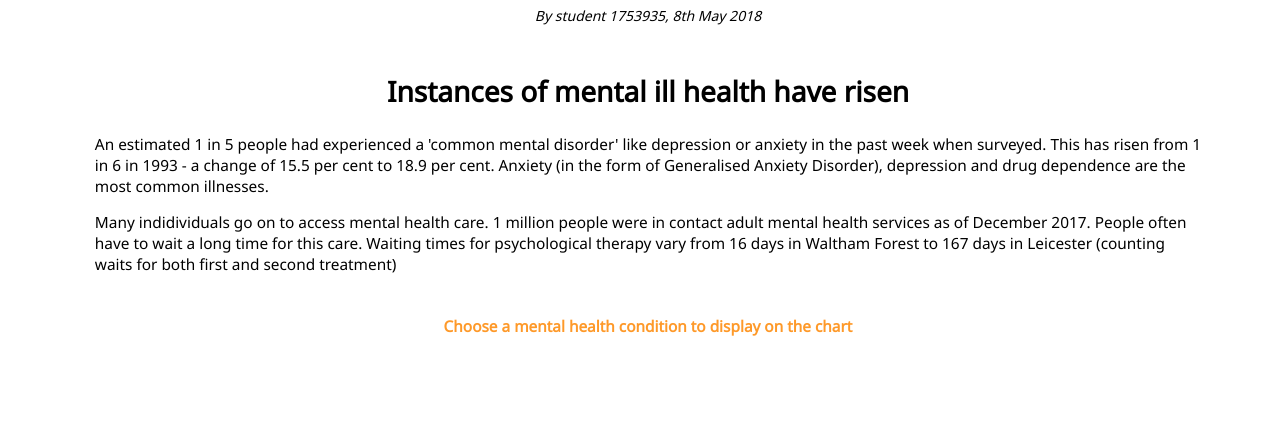
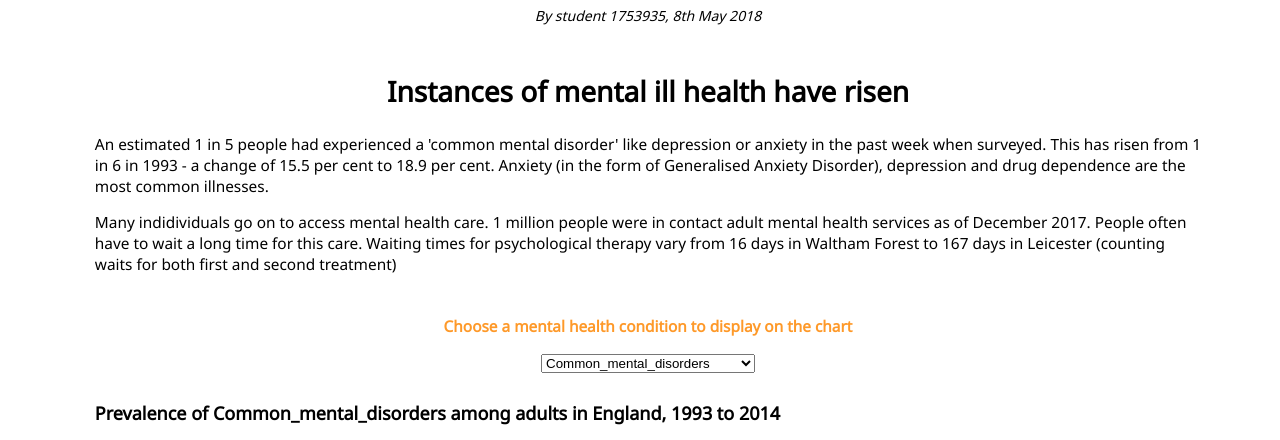
Before and after one commit to gisellecory/mentalhealth, a plain HTML site: page index.html in a window 1280 px wide. Shown: the part 451-891 px from the top of the page. Drawn offline with nearby package versions, Linux system fonts and the light colour scheme.

Commit message:
temp update 4

```diff
--- a/index.html
+++ b/index.html
@@ -95,9 +95,9 @@
   <script src="https://unpkg.com/topojson@3"></script>
 
   <!-- Chart scripts -->
-<!--   <script src="js/barchart.js"></script>
-  <script src="./js/map.js"></script>
- -->
+  <script src="js/barchart.js"></script>
+<!--   <script src="./js/map.js"></script> -->
+
 </body>
 
 </html>
```
